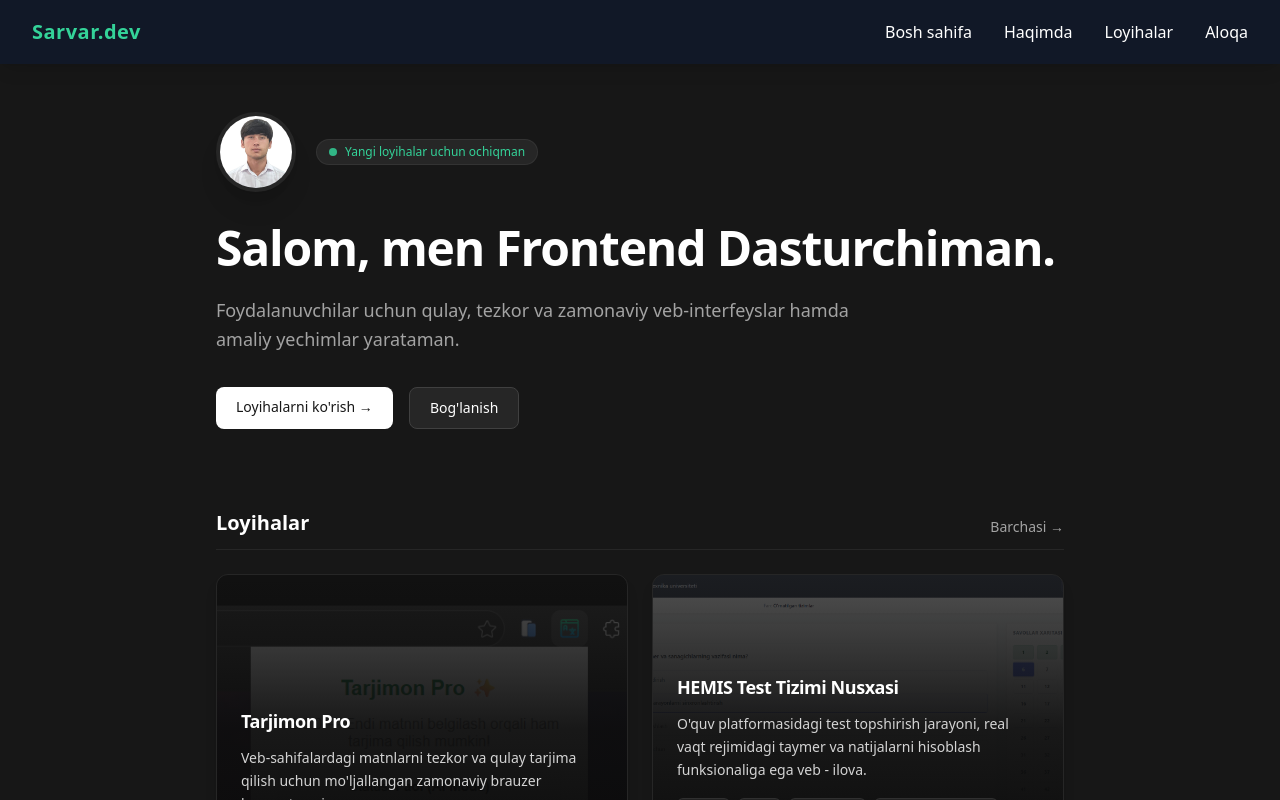
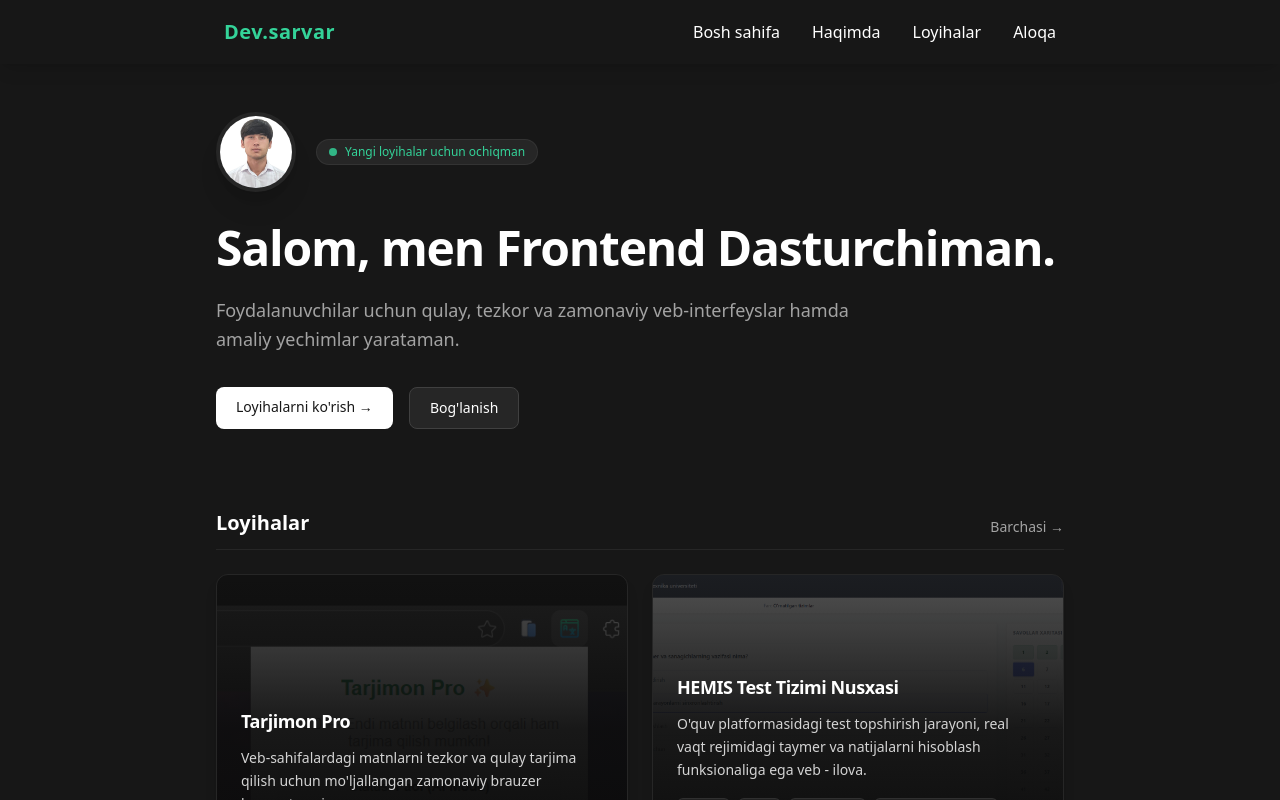
Before and after one commit to devsarvar04/portfolio, a React (Vite) app: page / in a window 1280 px wide. Shown: the top 800 px of the page. Built offline with nearby package versions, Linux system fonts and the light colour scheme.

Commit message:
navbar to'g'irlandi

```diff
--- a/src/components/Navbar.jsx
+++ b/src/components/Navbar.jsx
@@ -9,8 +9,8 @@ const Navbar = () => {
 
   return (
     // 'sticky top-0' sahifa kontentini to'sib qo'ymaydi va tepada yopishib turadi
-    <nav className="sticky top-0 z-50 bg-gray-900 text-white shadow-lg relative">
-      <div className="max-w-7xl mx-auto px-4 sm:px-6 lg:px-8">
+    <nav className="sticky top-0 z-50 bg-gray text-white shadow-lg relative">
+      <div className="max-w-4xl mx-auto px-4 sm:px-6 lg:px-8">
         <div className="flex items-center justify-between h-16">
 
           {/* Logo */}
@@ -19,7 +19,7 @@ const Navbar = () => {
             onClick={closeMenu}
             className="text-xl font-bold text-emerald-400 tracking-wide"
           >
-            Sarvar.dev
+            Dev.sarvar
           </Link>
 
           {/* Desktop Menu (Kompyuterlar uchun) */}
```
